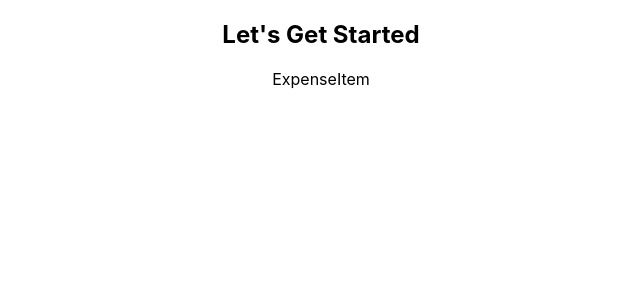
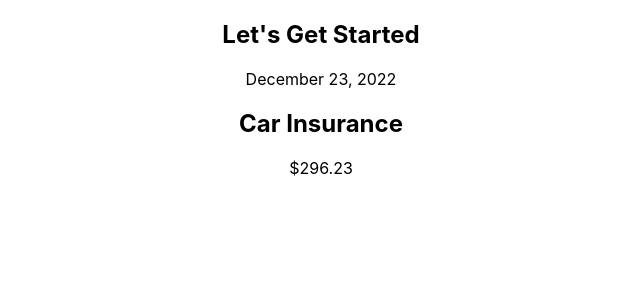
Before and after one commit to rupeshkumar9312/React-Learning-MT, a React (Create React App) app in the folder react-complete-guide/: page / in a window 1280 px wide. Shown: the top 300 px of the page, without its empty margins (319-959 px from the left). Built offline with nearby package versions, Linux system fonts and the light colour scheme.

Commit message:
03-writing-more-complex-jsx-code

```diff
--- a/react-complete-guide/src/components/ExpenseItem.jsx
+++ b/react-complete-guide/src/components/ExpenseItem.jsx
@@ -2,7 +2,13 @@ import React from 'react'
 
 function ExpenseItem() {
   return (
-    <div>ExpenseItem</div>
+    <div>
+        <div>December 23, 2022</div>
+        <div>
+            <h2>Car Insurance</h2>
+            <div>$296.23</div>
+        </div>
+    </div>
   )
 }
 
```
